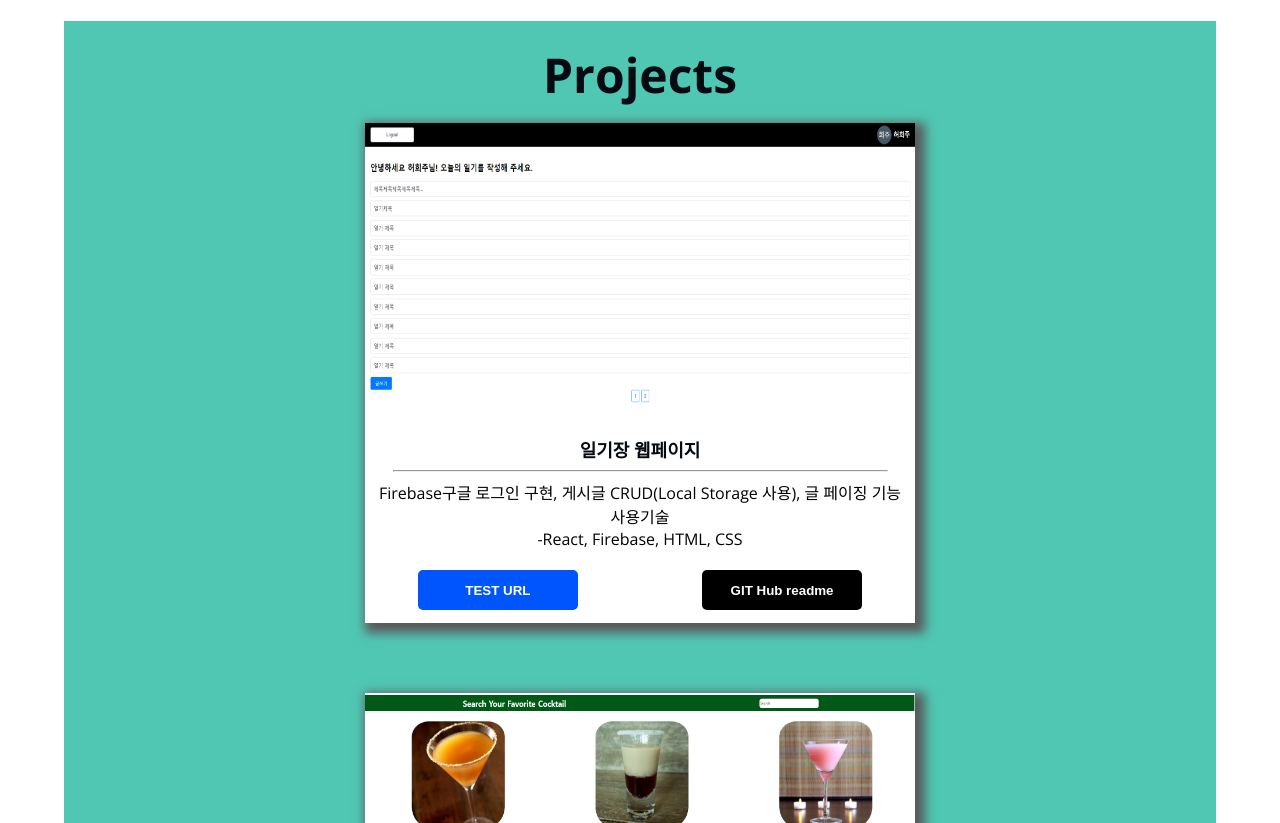
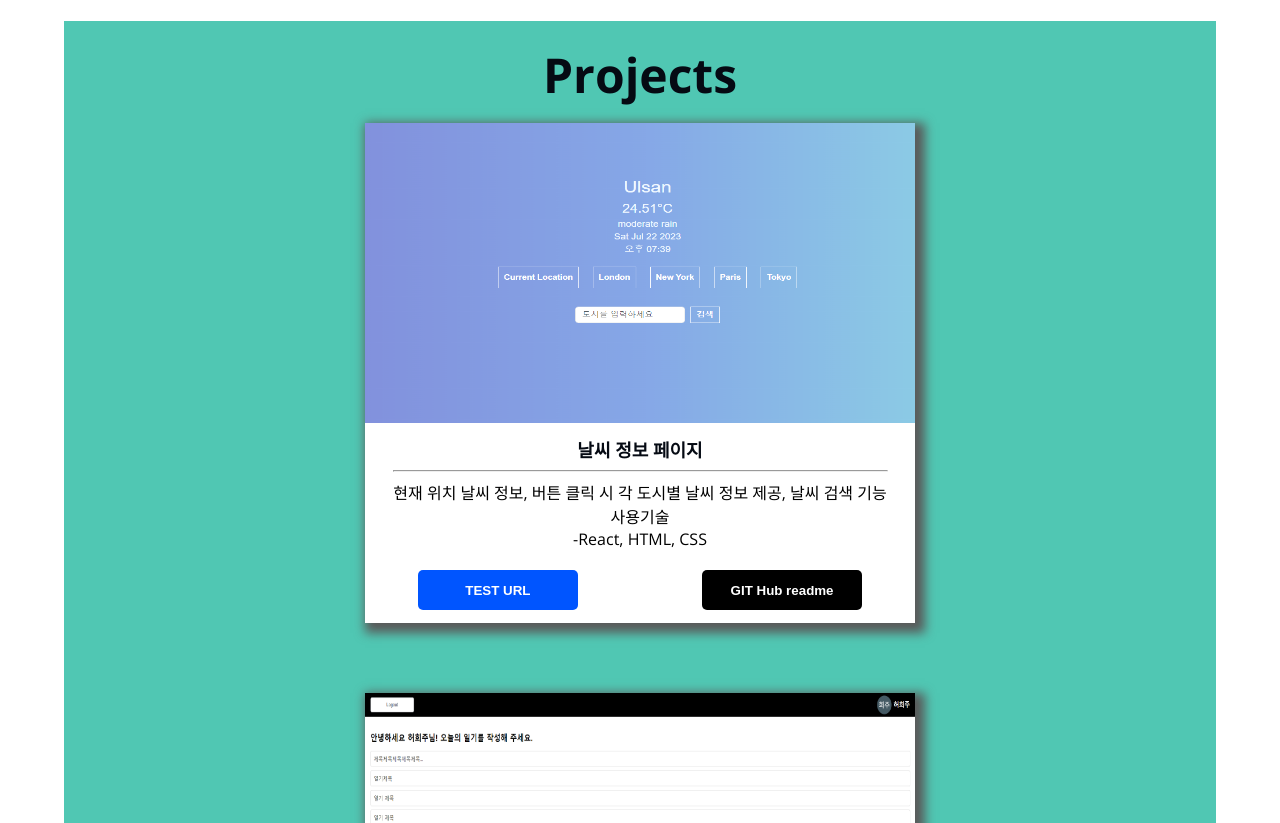
Before and after one commit to hheeju98/portfolio2, a plain HTML site: page index.html in a window 1280 px wide. Shown: the part 1620-2443 px from the top of the page. Drawn offline with nearby package versions, Linux system fonts and the light colour scheme.

Commit message:
프로젝트 추가

```diff
--- a/index.html
+++ b/index.html
@@ -109,6 +109,27 @@
             <div class="section__container">
                 <div class="projects_box">
                     <h1>Projects</h1>
+
+                    <div class="work__projects">
+                        <div class="projects">
+                            <a href="https://tangerine-halva-83af73.netlify.app/" class="project" target="blank"
+                                data-type="react">
+                                <img src="projects/project9.jpg" class="project__img" alt="Cocktail">
+                            </a>
+                            <div class="project__description">
+                                <h3 class="project_title">날씨 정보 페이지</h3>
+                                <hr style="border:1px color= silver;" width="90%">
+                                <span>현재 위치 날씨 정보, 버튼 클릭 시 각 도시별 날씨 정보 제공, 날씨 검색 기능<br />사용기술<br />
+                                    -React, HTML, CSS
+                                </span>
+                            </div>
+                            <button class="button2"
+                                onClick="window.open('https://tangerine-halva-83af73.netlify.app/')">TEST
+                                URL</button>
+                            <button class="button" onClick="window.open('https://github.com/hheeju98/Weather_APP')">GIT
+                                Hub readme</button>
+                        </div>
+                    </div>
 
                     <div class="work__projects">
                         <div class="projects">
```
Also changed, not shown: projects/project9.jpg (added).
